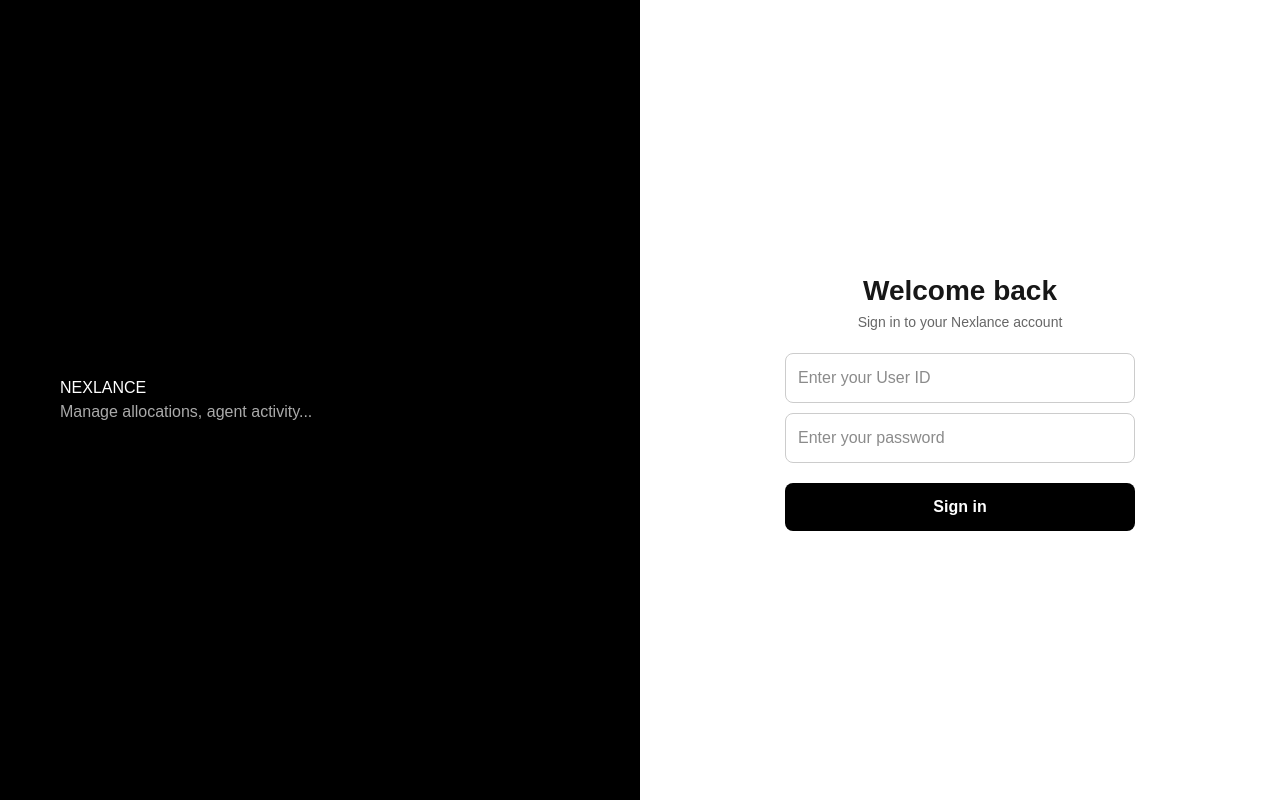
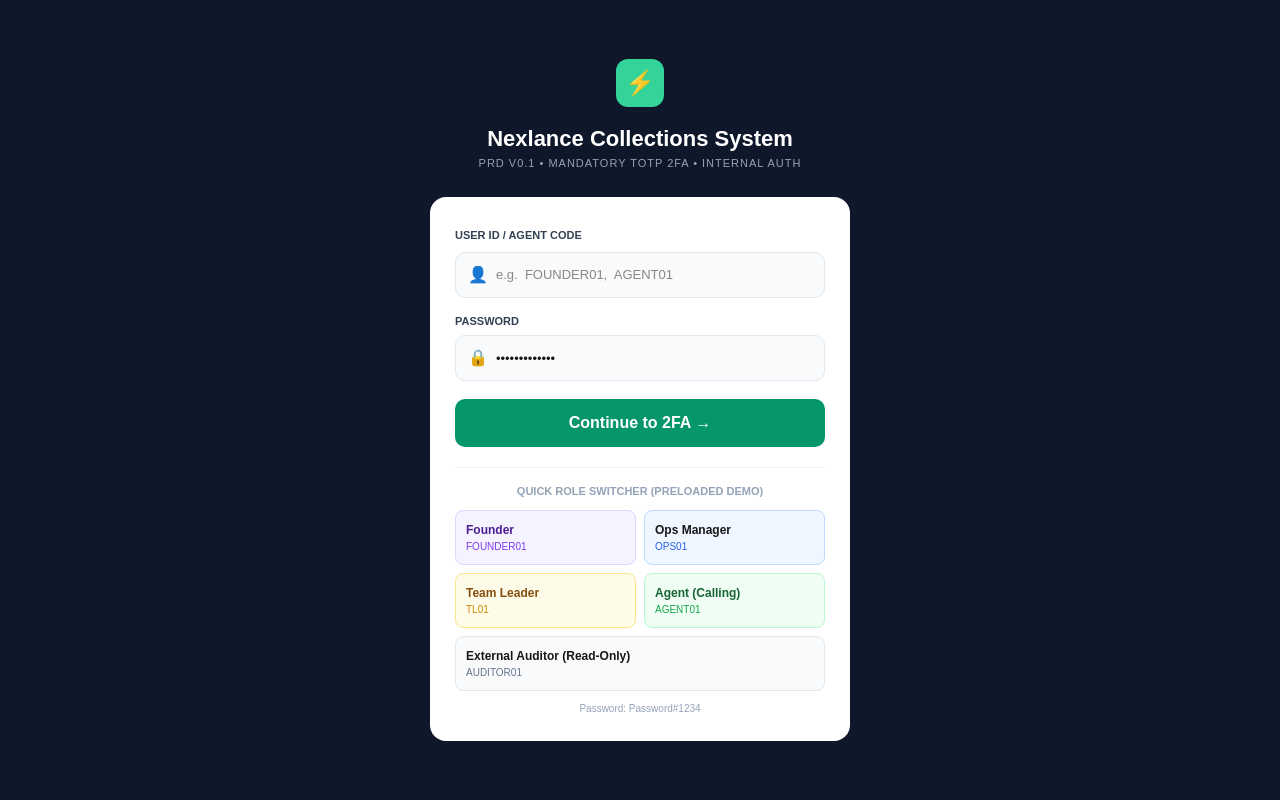
Before and after one commit to Hari4710/Nexlance-dashbord, a Next.js app: page / in a window 1280 px wide. Built offline with nearby package versions, Linux system fonts and the light colour scheme.

Commit message:
Update page.tsx

```diff
--- a/src/app/page.tsx
+++ b/src/app/page.tsx
@@ -1,64 +1,40 @@
 "use client"
-import { useState, useEffect } from "react"
+import { useState } from "react"
 
 export default function Page() {
   const [screen, setScreen] = useState("LOGIN")
+  const [userId, setUserId] = useState("")
 
-  // Page reload ayina kuda dashboard lo ne undali ani
-  useEffect(()=>{
-    const saved = localStorage.getItem("nex_screen")
-    if(saved) setScreen(saved)
-  },[])
-
-  const goTo = (s:string) => {
-    localStorage.setItem("nex_screen", s)
-    setScreen(s)
+  const selectRole = (id:string) => {
+    setUserId(id)
   }
 
-  // --- FULL DASHBOARD (Nee 2nd Photo la) ---
   if (screen === "DASHBOARD") {
     return (
-      <div style={{display:'flex', minHeight:'100vh', fontFamily:'sans-serif', background:'#f0f4f8'}}>
-        <div style={{width:'250px', background:'#0f172a', color:'white', padding:'20px'}}>
-          <div style={{fontWeight:'bold', marginBottom:'30px', background:'#1e293b', padding:'10px', borderRadius:'6px'}}>NX Nexlance Collections System</div>
-          <div style={{background:'#2563eb', padding:'10px', borderRadius:'6px', marginBottom:'20px'}}>📊 Dashboards & MIS</div>
-          <div style={{fontSize:'12px', color:'#94a3b8', lineHeight:'35px'}}>
-            <div>📞 Agent Worklist Queue</div>
-            <div>📦 Allocation & Assignment</div>
-            <div>💰 Payment Recon & Queue</div>
-            <div>👤 Client Master</div>
-            <div>👥 User & Role Admin</div>
-            <div>🛡️ Audit Log & Compliance</div>
-          </div>
-          <button onClick={()=>{localStorage.clear(); setScreen("LOGIN")}} style={{marginTop:'40px', background:'red', color:'white', padding:'8px 15px', borderRadius:'6px', width:'100%'}}>Logout</button>
+      <div style={{display:'flex', minHeight:'100vh', fontFamily:'sans-serif', background:'#f1f5f9'}}>
+        <div style={{width:'240px', background:'#0f172a', color:'white', padding:'15px'}}>
+          <div style={{background:'#1e293b', padding:'10px', borderRadius:'8px', fontSize:'12px', fontWeight:'bold'}}>NX Nexlance Collections System</div>
+          <div style={{marginTop:'20px', fontSize:'11px', color:'#64748b'}}>MAIN NAVIGATION</div>
+          <div style={{background:'#2563eb', padding:'10px', borderRadius:'8px', marginTop:'10px', fontSize:'12px'}}>Dashboards & MIS</div>
+          <div style={{background:'#2563eb', padding:'10px', borderRadius:'8px', marginTop:'10px', fontSize:'12px'}}>Agent Worklist Queue</div>
+          <div style={{padding:'10px', fontSize:'12px', color:'#94a3b8'}}>Allocation & Assignment</div>
+          <button onClick={()=>setScreen("LOGIN")} style={{marginTop:'30px', background:'#ef4444', color:'white', padding:'8px', width:'100%', borderRadius:'6px'}}>Logout</button>
         </div>
-
         <div style={{flex:1, padding:'20px'}}>
-          <div style={{background:'#0f172a', color:'white', padding:'15px', borderRadius:'8px', display:'flex', justifyContent:'space-between'}}>
-            <b>Executive Oversight Dashboard - All Portfolio Clients - WORK!- Mundhu vunna dhani remove cheyale ✅</b>
-            <span style={{fontSize:'12px', background:'#1e293b', padding:'5px 10px', borderRadius:'4px'}}>All Portfolio Clients</span>
-          </div>
-
-          <div style={{background:'white', padding:'20px', borderRadius:'8px', marginTop:'20px'}}>
-            <h3 style={{fontSize:'14px', marginBottom:'15px'}}>📊 DPD Bucket Reservation Summary</h3>
-            <div style={{display:'flex', justifyContent:'space-between', fontSize:'12px', color:'#666', borderBottom:'1px solid #eee', paddingBottom:'10px'}}>
-              <span>0-30 DPD</span><span>₹ 8,42,000</span><span>0%</span>
-            </div>
-            <div style={{display:'flex', justifyContent:'space-between', fontSize:'12px', color:'#666', paddingTop:'10px'}}>
-              <span>31-60 DPD</span><span>₹ 5,12,000</span><span>0%</span>
+          <div style={{background:'#0f172a', color:'white', padding:'12px', borderRadius:'8px', fontSize:'13px'}}>Agent Worklist - Priority Queue Mode</div>
+          <div style={{background:'white', padding:'15px', borderRadius:'8px', marginTop:'15px'}}>
+            <b>Amitabh Joshi</b> <span style={{background:'#fee2e2', color:'red', fontSize:'10px', padding:'2px 6px', borderRadius:'4px'}}>F2: Broken PTP</span>
+            <div style={{marginTop:'15px', display:'grid', gridTemplateColumns:'1fr 1fr 1fr 1fr', gap:'10px', fontSize:'11px', color:'#666'}}>
+              <div>MASKED PHONE<br/>XXXXXXXXXX</div>
+              <div>BORROWER CITY<br/>Pune</div>
+              <div>DPD BUCKET<br/><b>90+ DPD (105 Days)</b></div>
+              <div>TOTAL DUE<br/><b style={{color:'green'}}>₹2,42,000</b></div>
             </div>
           </div>
-
-          <div style={{background:'white', padding:'20px', borderRadius:'8px', marginTop:'20px', height:'250px'}}>
-            <h3 style={{fontSize:'14px'}}>📈 Daily Collections Trend (INR) - Pending Live - DIFFERENT <span style={{background:'#dcfce7', color:'green', padding:'2px 6px', borderRadius:'10px', fontSize:'10px'}}>LIVE</span></h3>
-            <div style={{marginTop:'40px', height:'150px', borderBottom:'1px solid #ddd', display:'flex', alignItems:'flex-end', gap:'10px'}}>
-              <div style={{flex:1, height:'30%', background:'linear-gradient(to top, #e0f2fe, #22c55e)', borderRadius:'10px 10px 0 0'}}></div>
-              <div style={{flex:1, height:'50%', background:'linear-gradient(to top, #e0f2fe, #22c55e)', borderRadius:'10px 10px 0 0'}}></div>
-              <div style={{flex:1, height:'70%', background:'linear-gradient(to top, #e0f2fe, #22c55e)', borderRadius:'10px 10px 0 0'}}></div>
-              <div style={{flex:1, height:'80%', background:'linear-gradient(to top, #e0f2fe, #22c55e)', borderRadius:'10px 10px 0 0'}}></div>
-              <div style={{flex:1, height:'65%', background:'linear-gradient(to top, #e0f2fe, #22c55e)', borderRadius:'10px 10px 0 0'}}></div>
-              <div style={{flex:1, height:'90%', background:'linear-gradient(to top, #e0f2fe, #22c55e)', borderRadius:'10px 10px 0 0'}}></div>
-            </div>
+          <div style={{background:'white', padding:'15px', borderRadius:'8px', marginTop:'15px'}}>
+            <div style={{fontSize:'12px', marginBottom:'10px'}}>Promised Amount (₹)</div>
+            <input style={{width:'100%', border:'1px solid #ddd', padding:'8px', borderRadius:'6px'}} placeholder="Enter amount"/>
+            <button style={{width:'100%', background:'#2563eb', color:'white', padding:'10px', borderRadius:'8px', marginTop:'15px', fontWeight:'bold'}}>Save Disposition & Advance Queue - WORK!</button>
           </div>
         </div>
       </div>
@@ -67,35 +43,72 @@ export default function Page() {
 
   if (screen === "OTP") {
     return (
-      <div style={{display:'flex', height:'100vh'}}>
-        <div style={{width:'50%', background:'black', color:'white', padding:'60px', display:'flex', flexDirection:'column', justifyContent:'center'}}>
-          <h1>Your security comes first.</h1>
-        </div>
-        <div style={{width:'50%', padding:'60px', display:'flex', flexDirection:'column', justifyContent:'center'}}>
-          <h2>Two-factor authentication</h2>
-          <p>Enter 6-digit code</p>
-          <div style={{display:'flex', gap:'15px', margin:'20px 0'}}>2 3 4 9 9 7</div>
-          <button onClick={()=>goTo("DASHBOARD")} style={{background:'black', color:'white', padding:'12px', borderRadius:'8px', cursor:'pointer', fontWeight:'bold'}}>
-            Verify & Continue to Dashboard
-          </button>
+      <div style={{minHeight:'100vh', background:'#0f172a', display:'flex', justifyContent:'center', alignItems:'center', fontFamily:'sans-serif'}}>
+        <div style={{background:'white', padding:'30px', borderRadius:'12px', width:'350px', textAlign:'center'}}>
+          <h2 style={{fontWeight:'bold'}}>Two-factor authentication</h2>
+          <p style={{fontSize:'13px', color:'#666'}}>Enter 6-digit code sent to your device</p>
+          <div style={{display:'flex', gap:'10px', justifyContent:'center', margin:'20px 0', fontSize:'20px', fontWeight:'bold'}}>
+            <span style={{border:'1px solid #ddd', padding:'8px 12px', borderRadius:'6px'}}>2</span>
+            <span style={{border:'1px solid #ddd', padding:'8px 12px', borderRadius:'6px'}}>3</span>
+            <span style={{border:'1px solid #ddd', padding:'8px 12px', borderRadius:'6px'}}>4</span>
+            <span style={{border:'1px solid #ddd', padding:'8px 12px', borderRadius:'6px'}}>9</span>
+            <span style={{border:'1px solid #ddd', padding:'8px 12px', borderRadius:'6px'}}>9</span>
+            <span style={{border:'1px solid #ddd', padding:'8px 12px', borderRadius:'6px'}}>7</span>
+          </div>
+          <button onClick={()=>setScreen("DASHBOARD")} style={{width:'100%', background:'#059669', color:'white', padding:'12px', borderRadius:'8px', fontWeight:'bold'}}>Verify & Continue</button>
         </div>
       </div>
     )
   }
 
   return (
-    <div style={{display:'flex', height:'100vh'}}>
-      <div style={{width:'50%', background:'black', color:'white', padding:'60px', display:'flex', flexDirection:'column', justifyContent:'center'}}>
-        <h1>NEXLANCE</h1>
-        <p style={{color:'#aaa'}}>Manage allocations, agent activity...</p>
-      </div>
-      <div style={{width:'50%', padding:'60px', display:'flex', flexDirection:'column', justifyContent:'center', alignItems:'center'}}>
-        <div style={{width:'100%', maxWidth:'350px'}}>
-          <h1 style={{textAlign:'center', fontWeight:'bold', fontSize:'28px'}}>Welcome back</h1>
-          <p style={{textAlign:'center', color:'#666', fontSize:'14px', marginBottom:'20px'}}>Sign in to your Nexlance account</p>
-          <input placeholder="Enter your User ID" style={{width:'100%', border:'1px solid #ccc', padding:'12px', borderRadius:'8px', marginBottom:'10px'}} />
-          <input placeholder="Enter your password" type="password" style={{width:'100%', border:'1px solid #ccc', padding:'12px', borderRadius:'8px'}} />
-          <button onClick={()=>goTo("OTP")} style={{marginTop:'20px', width:'100%', background:'black', color:'white', padding:'12px', borderRadius:'8px', fontWeight:'bold', cursor:'pointer'}}>Sign in</button>
+    <div style={{minHeight:'100vh', background:'#0f172a', display:'flex', flexDirection:'column', justifyContent:'center', alignItems:'center', fontFamily:'sans-serif', padding:'20px'}}>
+      <div style={{width:'48px', height:'48px', background:'#34d399', borderRadius:'12px', display:'flex', justifyContent:'center', alignItems:'center', fontSize:'24px', marginBottom:'15px'}}>⚡</div>
+      <h1 style={{color:'white', fontSize:'22px', fontWeight:'bold'}}>Nexlance Collections System</h1>
+      <p style={{color:'#94a3b8', fontSize:'11px', letterSpacing:'1px', marginBottom:'25px'}}>PRD V0.1 • MANDATORY TOTP 2FA • INTERNAL AUTH</p>
+
+      <div style={{background:'white', width:'100%', maxWidth:'420px', borderRadius:'16px', padding:'25px'}}>
+        <label style={{fontSize:'11px', fontWeight:'bold', color:'#334155'}}>USER ID / AGENT CODE</label>
+        <div style={{display:'flex', alignItems:'center', border:'1px solid #e2e8f0', borderRadius:'10px', padding:'10px 12px', marginTop:'6px', background:'#f8fafc'}}>
+          <span style={{marginRight:'8px'}}>👤</span>
+          <input value={userId} onChange={(e)=>setUserId(e.target.value)} placeholder="e.g.  FOUNDER01,  AGENT01" style={{border:'none', outline:'none', width:'100%', background:'transparent', fontSize:'13px'}} />
+        </div>
+
+        <label style={{fontSize:'11px', fontWeight:'bold', color:'#334155', marginTop:'15px', display:'block'}}>PASSWORD</label>
+        <div style={{display:'flex', alignItems:'center', border:'1px solid #e2e8f0', borderRadius:'10px', padding:'10px 12px', marginTop:'6px', background:'#f8fafc'}}>
+          <span style={{marginRight:'8px'}}>🔒</span>
+          <input type="password" defaultValue="Password#1234" style={{border:'none', outline:'none', width:'100%', background:'transparent', fontSize:'13px'}} />
+        </div>
+
+        <button onClick={()=>setScreen("OTP")} style={{width:'100%', background:'#059669', color:'white', padding:'12px', borderRadius:'10px', fontWeight:'bold', marginTop:'18px', border:'none', cursor:'pointer', display:'flex', justifyContent:'center', alignItems:'center', gap:'6px'}}>
+          Continue to 2FA →
+        </button>
+
+        <div style={{borderTop:'1px solid #f1f5f9', marginTop:'20px', paddingTop:'15px'}}>
+          <p style={{fontSize:'11px', fontWeight:'bold', color:'#94a3b8', textAlign:'center', marginBottom:'10px'}}>QUICK ROLE SWITCHER (PRELOADED DEMO)</p>
+          <div style={{display:'grid', gridTemplateColumns:'1fr 1fr', gap:'8px'}}>
+            <div onClick={()=>selectRole("FOUNDER01")} style={{background:'#f5f3ff', border:'1px solid #ddd6fe', padding:'10px', borderRadius:'8px', cursor:'pointer'}}>
+              <div style={{fontSize:'12px', fontWeight:'bold', color:'#4c1d95'}}>Founder</div>
+              <div style={{fontSize:'10px', color:'#7c3aed'}}>FOUNDER01</div>
+            </div>
+            <div onClick={()=>selectRole("OPS01")} style={{background:'#eff6ff', border:'1px solid #bfdbfe', padding:'10px', borderRadius:'8px', cursor:'pointer'}}>
+              <div style={{fontSize:'12px', fontWeight:'bold'}}>Ops Manager</div>
+              <div style={{fontSize:'10px', color:'#2563eb'}}>OPS01</div>
+            </div>
+            <div onClick={()=>selectRole("TL01")} style={{background:'#fefce8', border:'1px solid #fde68a', padding:'10px', borderRadius:'8px', cursor:'pointer'}}>
+              <div style={{fontSize:'12px', fontWeight:'bold', color:'#854d0e'}}>Team Leader</div>
+              <div style={{fontSize:'10px', color:'#ca8a04'}}>TL01</div>
+            </div>
+            <div onClick={()=>selectRole("AGENT01")} style={{background:'#f0fdf4', border:'1px solid #bbf7d0', padding:'10px', borderRadius:'8px', cursor:'pointer'}}>
+              <div style={{fontSize:'12px', fontWeight:'bold', color:'#166534'}}>Agent (Calling)</div>
+              <div style={{fontSize:'10px', color:'#16a34a'}}>AGENT01</div>
+            </div>
+            <div onClick={()=>selectRole("AUDITOR01")} style={{background:'#f8fafc', border:'1px solid #e2e8f0', padding:'10px', borderRadius:'8px', gridColumn:'span 2', cursor:'pointer'}}>
+              <div style={{fontSize:'12px', fontWeight:'bold'}}>External Auditor (Read-Only)</div>
+              <div style={{fontSize:'10px', color:'#64748b'}}>AUDITOR01</div>
+            </div>
+          </div>
+          <p style={{fontSize:'10px', color:'#94a3b8', textAlign:'center', marginTop:'10px'}}>Password: Password#1234</p>
         </div>
       </div>
     </div>
```
